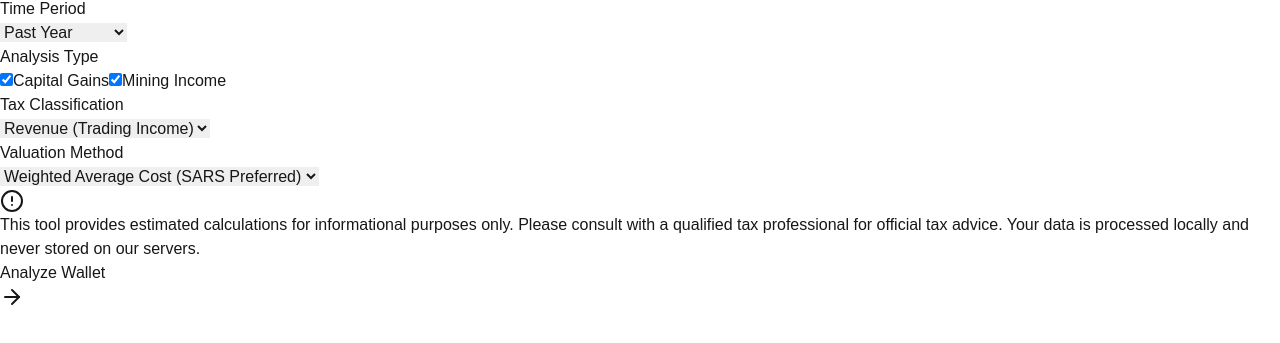
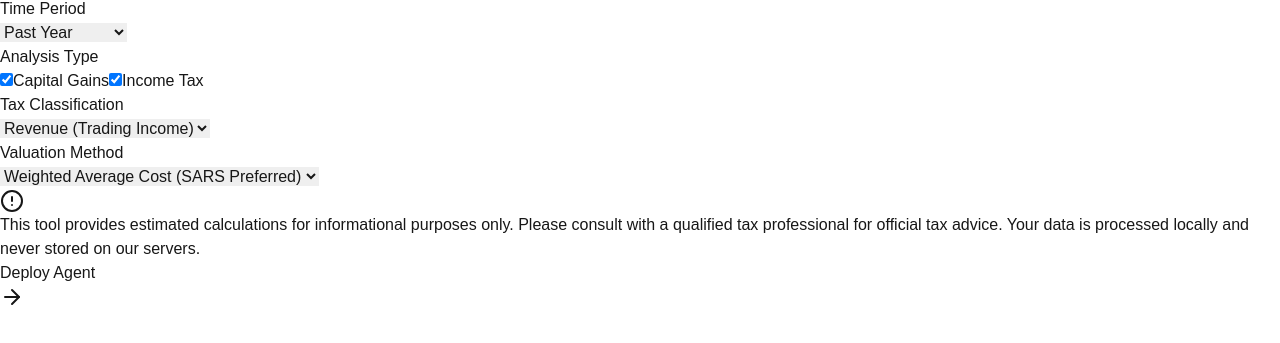
Before and after one commit to IKalonji/MARSai, a Next.js app in the folder Frontend/: page /monitor in a window 1280 px wide. Shown: the part 243-586 px from the top of the page. Built offline with nearby package versions, Linux system fonts and the light colour scheme.

Commit message:
Added fetch for agent

```diff
--- a/Frontend/src/app/monitor/page.tsx
+++ b/Frontend/src/app/monitor/page.tsx
@@ -48,6 +48,7 @@ const Monitor = () => {
   const [errors, setErrors] = useState<ValidationErrors>({});
   const [isSubmitting, setIsSubmitting] = useState(false);
   const providers = useSyncProviders();
+  const [agentName, setAgentName] = useState('');
 
   useEffect(() => {
     if (selectedWallet) {
@@ -289,6 +290,15 @@ const Monitor = () => {
       setSelectedWallet(providerWithInfo);
       setUserAccount(address);
       setWalletAddress(address);
+
+      fetch('http://localhost:8085/agent/has_agent/'+address)
+      .then(response => {
+        var obj_response = response.json()
+        if (obj_response['result'] == 'ok'){
+          setAgentName(obj_response['name'])
+        }
+      })
+      .catch(error => console.error(error));
     } catch (error) {
       console.error(error);
       setErrors(prev => ({
@@ -457,7 +467,7 @@ const Monitor = () => {
                   </label>
                   <label className="flex items-center">
                     <input type="checkbox" className="mr-2" defaultChecked />
-                    Mining Income
+                    Income Tax
                   </label>
                 </div>
               </div>
@@ -498,7 +508,7 @@ const Monitor = () => {
                   </>
                 ) : (
                   <>
-                    Analyze Wallet
+                    {agentName == '' ? "Deploy Agent" : ("Launch "+ agentName)}
                     <ArrowRight className="w-5 h-5" />
                   </>
                 )}
```
Also changed, not shown: 2 other files (tests, documents, lock files or other folders).
